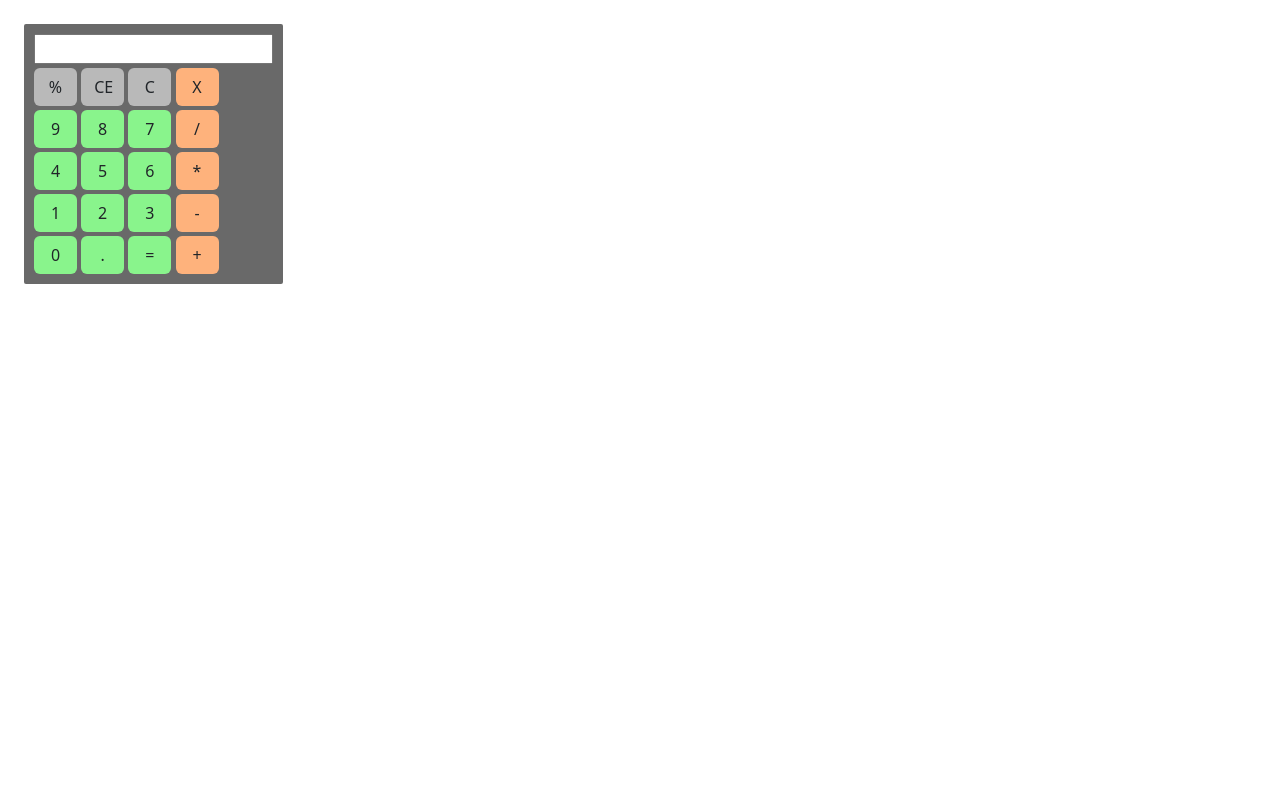
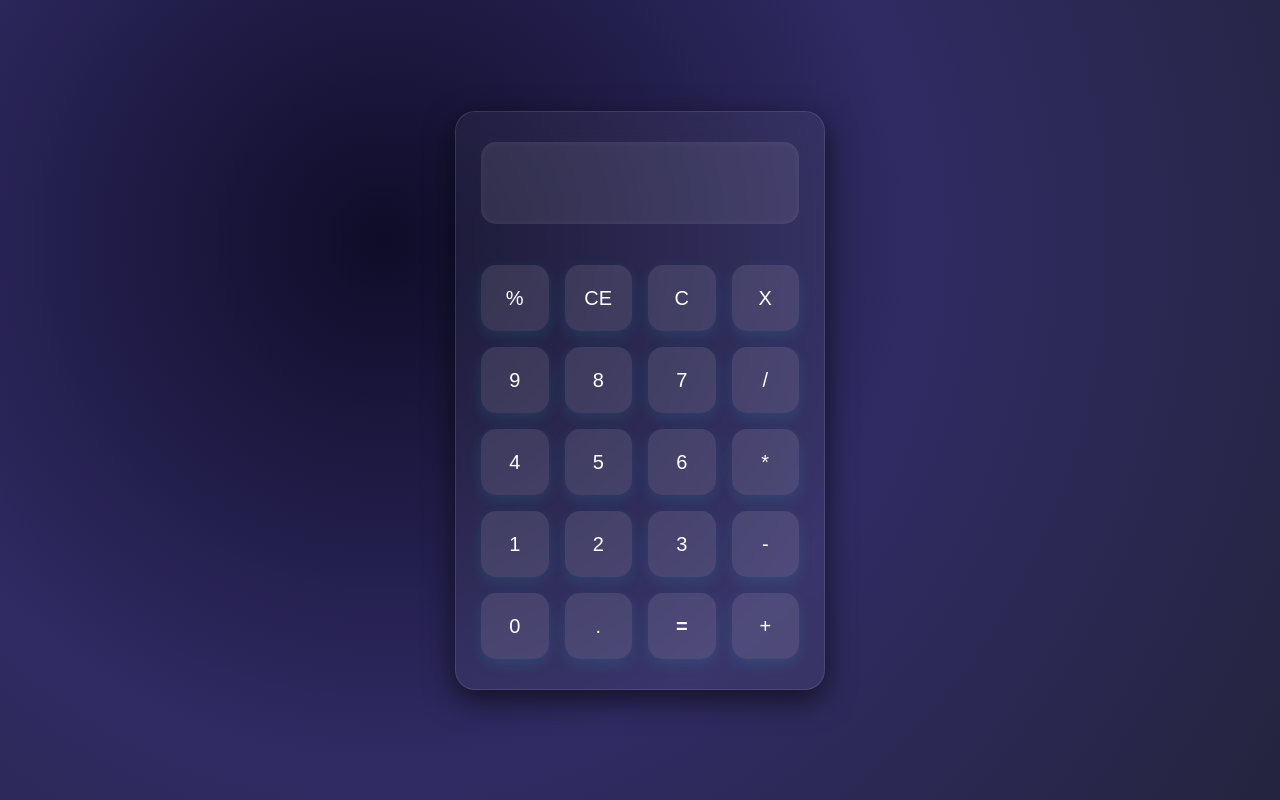
Before and after one commit to areebatahi/calculator, a plain HTML site: page index.html in a window 1280 px wide. Drawn offline with nearby package versions, Linux system fonts and the light colour scheme.

Commit message:
Make beautiful ui

```diff
--- a/index.html
+++ b/index.html
@@ -2,61 +2,54 @@
 <html lang="en">
 
 <head>
-    <meta charset="UTF-8">
-    <meta name="viewport" content="width=device-width, initial-scale=1.0">
+  <meta charset="UTF-8" />
+  <meta name="viewport" content="width=device-width, initial-scale=1.0" />
   <title>Calculator</title>
   <link href="https://cdn.jsdelivr.net/npm/bootstrap@5.3.3/dist/css/bootstrap.min.css" rel="stylesheet"
     integrity="sha384-QWTKZyjpPEjISv5WaRU9OFeRpok6YctnYmDr5pNlyT2bRjXh0JMhjY6hW+ALEwIH" crossorigin="anonymous">
-    <link rel="stylesheet" href="style.css">
+  <link rel="stylesheet" href="style.css" />
 </head>
 
 <body>
-    <div class="container m-4">
-        <div class="inputFeild">
-            <input type="text" id="feild" >
+  <main class="container my-4">
+    <section class="calculator">
+      <div class="inputFeild mb-3">
+        <input type="text" id="feild" readonly />
       </div>
+
       <div class="buttons">
-            <input type="button" value="%" class="column mt-1 btn changeBg1" onclick="percentage()">
+        <!-- Top Row -->
+        <input type="button" value="%" class="btn changeBg1" onclick="percentage()" />
+        <input type="button" value="CE" class="btn changeBg1" onclick="clearText()" />
+        <input type="button" value="C" class="btn changeBg1" onclick="clearText()" />
+        <input type="button" value="X" class="btn changeBg" onclick="backpressNum()" />
 
-            <input type="button" value="CE" class="column mt-1 btn changeBg1" onclick="clearText()">
+        <!-- Row 2 -->
+        <input type="button" value="9" class="btn" onclick="pressBtn('9')" />
+        <input type="button" value="8" class="btn" onclick="pressBtn('8')" />
+        <input type="button" value="7" class="btn" onclick="pressBtn('7')" />
+        <input type="button" value="/" class="btn changeBg" onclick="pressBtn('/')" />
 
-            <input type="button" value="C" class="column mt-1 btn changeBg1" onclick="clearText()">
+        <!-- Row 3 -->
+        <input type="button" value="4" class="btn" onclick="pressBtn('4')" />
+        <input type="button" value="5" class="btn" onclick="pressBtn('5')" />
+        <input type="button" value="6" class="btn" onclick="pressBtn('6')" />
+        <input type="button" value="*" class="btn changeBg" onclick="pressBtn('*')" />
 
-            <input type="button" value="X" class="column mt-1 btn changeBg" onclick="backpressNum()"><br>
+        <!-- Row 4 -->
+        <input type="button" value="1" class="btn" onclick="pressBtn('1')" />
+        <input type="button" value="2" class="btn" onclick="pressBtn('2')" />
+        <input type="button" value="3" class="btn" onclick="pressBtn('3')" />
+        <input type="button" value="-" class="btn changeBg" onclick="pressBtn('-')" />
 
-            <input type="button" value="9" class="column mt-1 btn" onclick="pressBtn('9')">
-
-            <input type="button" value="8" class="column mt-1 btn" onclick="pressBtn('8')">
-
-            <input type="button" value="7" class="column mt-1 btn" onclick="pressBtn('7')">
-
-            <input type="button" value="/" class="column mt-1 btn changeBg" onclick="pressBtn('/')"><br>
-
-            <input type="button" value="4" class="column mt-1 btn" onclick="pressBtn('4')">
-
-            <input type="button" value="5" class="column mt-1 btn" onclick="pressBtn('5')">
-
-            <input type="button" value="6" class="column mt-1 btn" onclick="pressBtn('6')">
-
-            <input type="button" value="*" class="column mt-1 btn changeBg" onclick="pressBtn('*')"><br>
-
-            <input type="button" value="1" class="column mt-1 btn" onclick="pressBtn('1')">
-
-            <input type="button" value="2" class="column mt-1 btn" onclick="pressBtn('2')">
-
-            <input type="button" value="3" class="column mt-1 btn" onclick="pressBtn('3')">
-
-            <input type="button" value="-" class="column mt-1 btn changeBg" onclick="pressBtn('-')"><br>
-
-            <input type="button" value="0" class="column mt-1 btn" onclick="pressBtn('0')">
-
-            <input type="button" value="." class="column mt-1 btn" onclick="pressBtn('.')">
-
-            <input type="button" value="=" class="column mt-1 btn" onclick="calculate()">
-
-            <input type="button" value="+" class="column  mt-1 btn changeBg" onclick="pressBtn('+')">
+        <!-- Row 5 -->
+        <input type="button" value="0" class="btn" onclick="pressBtn('0')" />
+        <input type="button" value="." class="btn" onclick="pressBtn('.')" />
+        <input type="button" value="=" class="btn" onclick="calculate()" />
+        <input type="button" value="+" class="btn changeBg" onclick="pressBtn('+')" />
       </div>
-    </div>
+    </section>
+  </main>
 
   <script src="app.js"></script>
 </body>
--- a/style.css
+++ b/style.css
@@ -1,46 +1,127 @@
-.container{
-    background-color: rgb(105, 105, 105);
-    padding: 10px;
-    width: fit-content;
-    border-radius: 2px;
+/* Base Reset & Font */
+* {
+    margin: 0;
+    padding: 0;
+    box-sizing: border-box;
+    font-family: 'Poppins', sans-serif;
 }
 
-.feild {
-    height: 50px;
-    border: none;
-}
-
-.column {
-    width: 43px;
-}
-
-.dobleCol {
-    width: 90px;
-}
-
-.btn {
-    background-color: #89f48c;
-}
-
-.btn:hover {
-    background-color: #168f1a;
+body {
+    background: radial-gradient(circle at 30% 30%, #0f0c29, #302b63, #24243e);
+    height: 100vh;
+    display: flex;
+    justify-content: center;
+    align-items: center;
     color: white;
 }
 
-.changeBg {
-    background-color: rgb(254, 178, 124);
+/* Main Calculator Box */
+.container {
+    width: 370px;
+    background: rgba(255, 255, 255, 0.05);
+    border-radius: 20px;
+    padding: 30px 25px;
+    backdrop-filter: blur(12px);
+    -webkit-backdrop-filter: blur(12px);
+    box-shadow: 0 10px 30px rgba(0, 0, 0, 0.6);
+    border: 1px solid rgba(255, 255, 255, 0.1);
+    animation: scaleIn 0.4s ease;
 }
 
+/* Animations */
+@keyframes scaleIn {
+    from {
+        opacity: 0;
+        transform: scale(0.92);
+    }
+    to {
+        opacity: 1;
+        transform: scale(1);
+    }
+}
+
+/* Input Field */
+.inputFeild input {
+    width: 100%;
+    padding: 20px;
+    font-size: 28px;
+    text-align: right;
+    border-radius: 15px;
+    border: none;
+    outline: none;
+    color: #fff;
+    background: rgba(255, 255, 255, 0.08);
+    box-shadow: inset 0 0 10px rgba(255, 255, 255, 0.06);
+    margin-bottom: 25px;
+}
+
+/* Buttons Grid */
+.buttons {
+    display: grid;
+    grid-template-columns: repeat(4, 1fr);
+    gap: 16px;
+}
+
+/* Button Style */
+.buttons input[type="button"] {
+    padding: 18px;
+    font-size: 20px;
+    border: none;
+    border-radius: 15px;
+    color: #fff;
+    cursor: pointer;
+    transition: all 0.2s ease;
+    position: relative;
+    background: rgba(255, 255, 255, 0.1);
+    box-shadow: 0 5px 15px rgba(0, 255, 255, 0.1);
+    overflow: hidden;
+}
+
+/* Glowing Buttons */
+.buttons input[type="button"]:hover {
+    background: rgba(255, 255, 255, 0.2);
+    transform: scale(1.07);
+    box-shadow: 0 0 10px #00ffe1, 0 0 20px #00ffe1;
+}
+
+/* Special Colors */
+.changeBg {
+    background: #ff6b81;
+    box-shadow: 0 0 10px #ff6b81;
+}
 .changeBg:hover {
-    background-color: rgb(234, 104, 12);
-    color: white;
+    background: #ff4757;
+    box-shadow: 0 0 15px #ff4757, 0 0 25px #ff4757;
 }
 
 .changeBg1 {
-    background-color: rgb(185, 185, 185);
+    background: #70a1ff;
+    box-shadow: 0 0 10px #70a1ff;
+}
+.changeBg1:hover {
+    background: #1e90ff;
+    box-shadow: 0 0 15px #1e90ff, 0 0 25px #1e90ff;
 }
 
-.changeBg1:hover {
-    background-color: rgb(57, 57, 57);
-    color: white;
+input[value="="] {
+    background: #2ed573;
+    font-weight: bold;
+    box-shadow: 0 0 12px #2ed573;
 }
+input[value="="]:hover {
+    background: #20bf6b;
+    box-shadow: 0 0 15px #20bf6b, 0 0 25px #20bf6b;
+}
+
+/* Responsive Design */
+@media screen and (max-width: 420px) {
+    .container {
+        width: 90%;
+        padding: 20px;
+    }
+
+    .buttons input[type="button"] {
+        padding: 16px;
+        font-size: 18px;
+    }
+}
```
Lines whose indentation alone changed are shown as unchanged.
